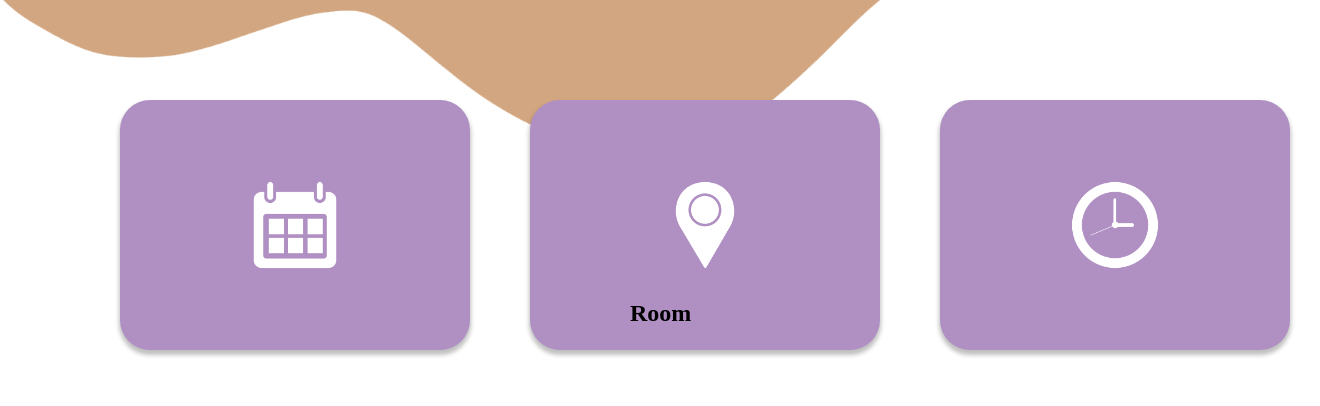
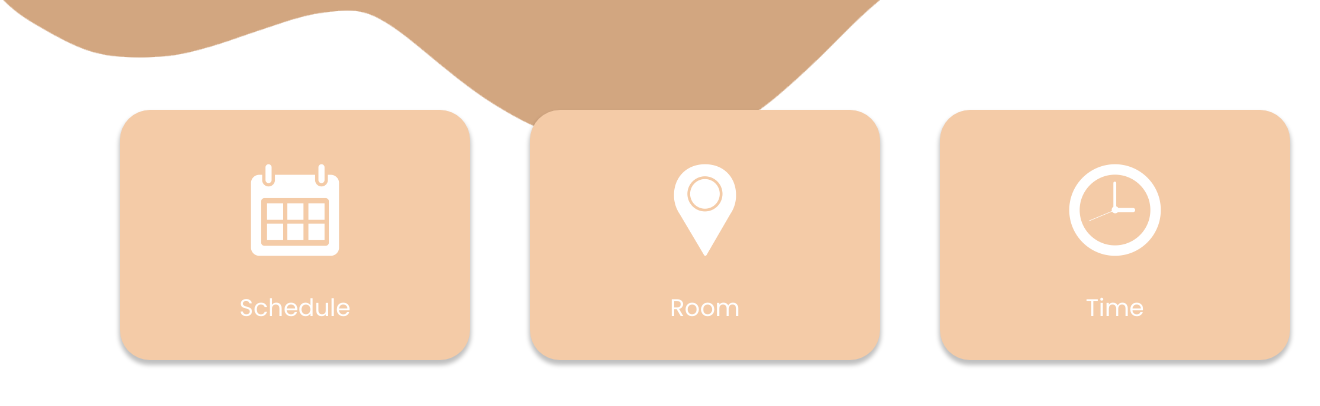
Before and after one commit to dhiyazhfrh/Project-4, a PHP site: page /Class.php in a window 1320 px wide. Shown: the part 160-566 px from the top of the page. Run offline with PHP 8.4, Linux system fonts and the light colour scheme.

Commit message:
update class

```diff
--- a/Class.css
+++ b/Class.css
@@ -63,7 +63,7 @@ header{
     margin-left: inherit;
     margin-right: 66px;
     margin-left: 120px;
-    margin-top: 100px;
+    margin-top: 110px;
 }
 
 .card-single{
@@ -71,26 +71,35 @@ header{
     height: 250px;
     display: flex;
     justify-content: center;
-    background-color: #B090C3;
-    padding: 50px;
+    background-color: #F4CBA7;
+    padding: 20px;
     border-radius: 30px;
     box-shadow: 0px 4px 4px 1px rgba(0, 0, 0, 0.25);
 }
 
 .schedule{
-    width: 150px;
+    width: 160px;
     background-size: cover;
     align-items: center;
 }
 
 .room{
-    width: 150px;
+    width: 160px;
     background-size: cover;
     align-items: center;
 }
 
 .time{
-    width: 150px;
+    width: 160px;
     background-size: cover;
     align-items: center;
 }
+
+.card-single h2{
+    text-align: center;
+    font-family: 'Poppins', sans-serif;
+    font-weight: 500;
+    font-size: 24px;
+    color: white;
+    text-decoration: none;
+}
--- a/Class.php
+++ b/Class.php
@@ -25,6 +25,7 @@
                 <div class="card-single">
                     <div>
                         <img class="schedule" src="img/schedule.png">
+                        <h2>Schedule</h2>
                     </div>
                 </div>
                 <div class="card-single">
@@ -36,6 +37,7 @@
                 <div class="card-single">
                     <div>
                         <img class="time" src="img/time.png">
+                        <h2>Time</h2>
                     </div>
                 </div>
             </div>
```
Also changed, not shown: img/btn.svg (added).
